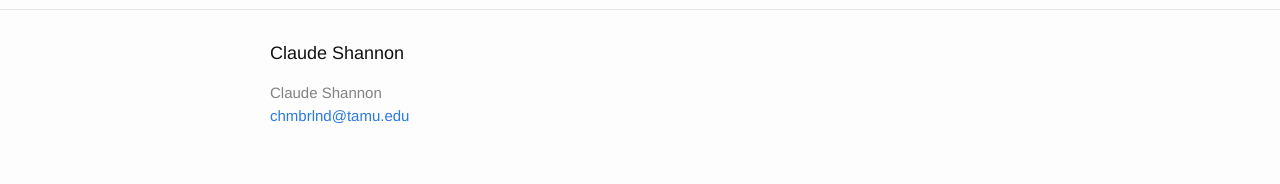
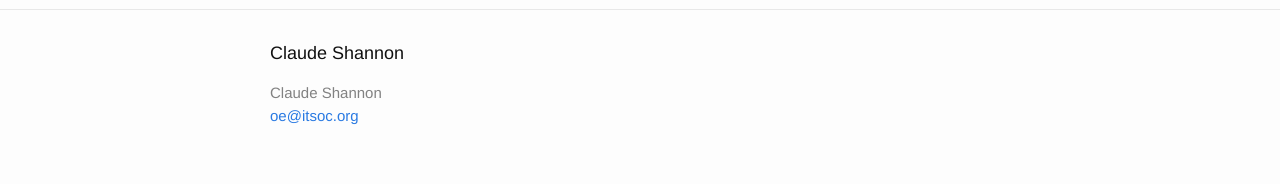
Before and after one commit to chmbrlnd/shannon, a Jekyll site: the page built from index.md, in a window 1280 px wide. Shown: the part 789-973 px from the top of the page. Built offline with Jekyll 4.4.1, drawn with Linux system fonts in a browser that asks for light colours.

Commit message:
Email address.

```diff
--- a/_config.yml
+++ b/_config.yml
@@ -1,7 +1,7 @@
 # Site settings
 exclude: [".gitignore", "README.md", "Gemfile"]
 title: "Claude Shannon"
-email: "chmbrlnd@tamu.edu"
+email: "oe@itsoc.org"
 description: ""
 url: "https://chmbrlnd.github.io/shannon"
 baseurl: "" # GitHub
```
